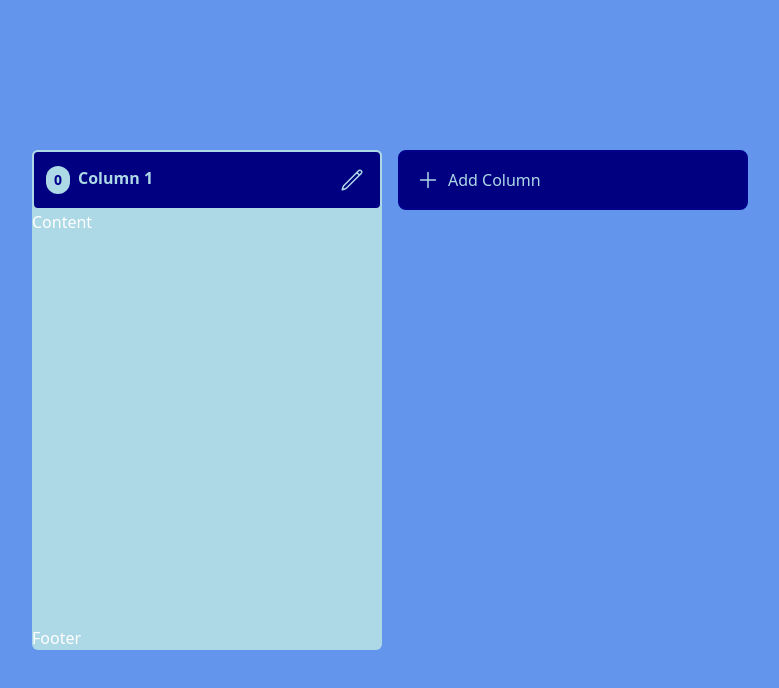
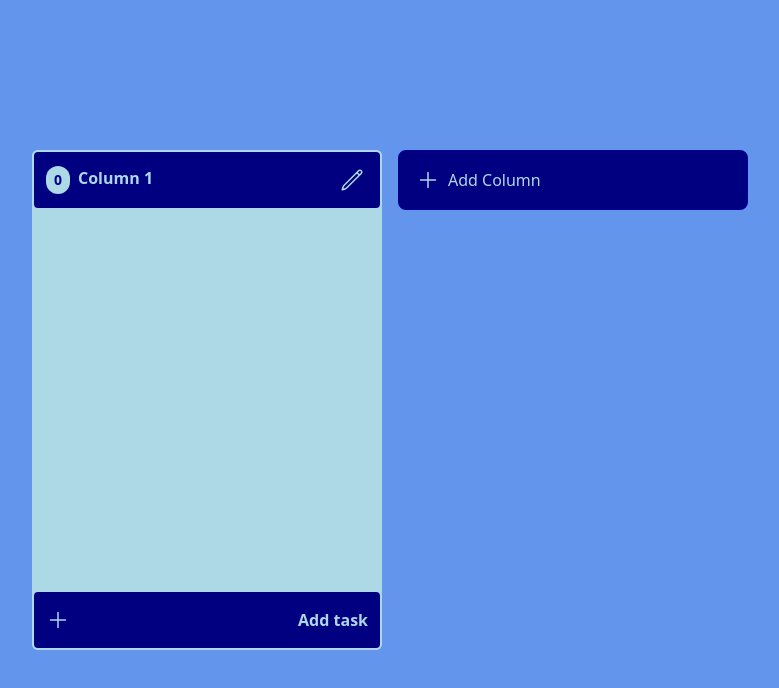
Before and after one commit to luiza-omena/React-management-tool, a React (Vite) app in the folder task-manager/: page / in a window 1280 px wide. Both pictures are taken after a click on the button "Add Column". Shown: the top 688 px of the page, without its empty margins (250-1029 px from the left). Built offline with nearby package versions, Linux system fonts and the light colour scheme.

Commit message:
Addition of Tasks to Columns
Feature: Add tasks to specific columns in the task manager. This includes the addition of a  "Add Task" button within each column.

```diff
--- a/task-manager/src/components/Board.tsx
+++ b/task-manager/src/components/Board.tsx
@@ -1,10 +1,11 @@
 import PlusIcon from "../icons/PlusIcon";
 import { useState } from "react";
-import { Column, Id } from "../types";
+import { Column, Id, Task } from "../types";
 import ColumnBox from "./ColumnBox";
 
 function Board() {
   const [columns, setColumns] = useState<Column[]>([]);
+  const [tasks, setTasks] = useState<Task[]>([]);
   console.log(columns);
   return (
     <div
@@ -22,7 +23,12 @@ function Board() {
       <div className="m-auto flex gap-4">
         <div className="flex gap-4">
           {columns.map((col) => (
-            <ColumnBox column={col} editColumn={editColumn} />
+            <ColumnBox
+              column={col}
+              editColumn={editColumn}
+              createTask={createTask}
+              tasks={tasks.filter((task) => task.columnId === col.id)}
+            />
           ))}
         </div>
         <button
@@ -53,6 +59,15 @@ function Board() {
     </div>
   );
 
+  function createTask(columnId: Id) {
+    const newTask: Task = {
+      id: generateId(),
+      columnId,
+      content: `Task ${tasks.length + 1}`,
+    };
+
+    setTasks([...tasks, newTask]);
+  }
   function createColumn() {
     const addColumn: Column = {
       id: generateId(),
@@ -63,7 +78,9 @@ function Board() {
   }
   function editColumn(id: Id, title: string) {
     const newTitle = columns.map((col) => {
-      if (col.id !== id) return col;
+      if (col.id !== id) {
+        return col;
+      }
       return { ...col, title };
     });
 
--- a/task-manager/src/components/ColumnBox.tsx
+++ b/task-manager/src/components/ColumnBox.tsx
@@ -1,14 +1,19 @@
 import { useState } from "react";
 import EditIcon from "../icons/EditIcon";
-import { Column, Id } from "../types";
+import { Column, Id, Task } from "../types";
+import PlusIcon from "../icons/PlusIcon";
+import TaskBox from "./TaskBox";
 
 interface Props {
   column: Column;
   editColumn: (id: Id, title: string) => void;
+
+  createTask: (columnId: Id) => void;
+  tasks: Task[];
 }
 
 function ColumnBox(props: Props) {
-  const { column, editColumn } = props;
+  const { column, editColumn, createTask, tasks } = props;
 
   const [editMode, setEditMode] = useState(false);
 
@@ -34,7 +39,6 @@ function ColumnBox(props: Props) {
     text-grey
     text-md
     h-[60px]
-    cursor-grab
     rounded-md
     p-3
     font-bold
@@ -85,7 +89,7 @@ function ColumnBox(props: Props) {
           className="
                 stroke-grey
                 hover:stroke-white
-                hover:bg-columnBackgroundColor
+                hover:bg-darkBlue
                 rounded
                 px-1
                 py-2
@@ -94,8 +98,34 @@ function ColumnBox(props: Props) {
           <EditIcon />
         </button>
       </div>
-      <div className="flex flex-grow">Content</div>
-      <div>Footer</div>
+      <div className="flex flex-grow flex-col gap-4 p-2 overflow-x-hidden overflow-y-auto">
+        {tasks.map((task) => (
+          <TaskBox key={task.id} task={task} />
+        ))}
+      </div>
+      <button
+        className="bg-navy
+        text-grey
+        text-md
+        h-[60px]
+        rounded-md
+        p-3
+        font-bold
+        border-grey
+        border-2
+        flex
+        items-center
+        justify-between
+        hover:text-rose-100
+        hover:bg-darkBlue
+        "
+        onClick={() => {
+          createTask(column.id);
+        }}
+      >
+        <PlusIcon />
+        Add task
+      </button>
     </div>
   );
 }
--- /dev/null
+++ b/task-manager/src/components/TaskBox.tsx
@@ -0,0 +1,11 @@
+import { Task } from "../types";
+
+interface Props {
+  task: Task;
+}
+
+function TaskBox({ task }: Props) {
+  return <div>{task.content}</div>;
+}
+
+export default TaskBox;
--- a/task-manager/src/types.ts
+++ b/task-manager/src/types.ts
@@ -4,3 +4,9 @@ export type Column = {
   id: Id;
   title: string;
 };
+
+export type Task = {
+  id: Id;
+  columnId: Id;
+  content: string;
+};
```
